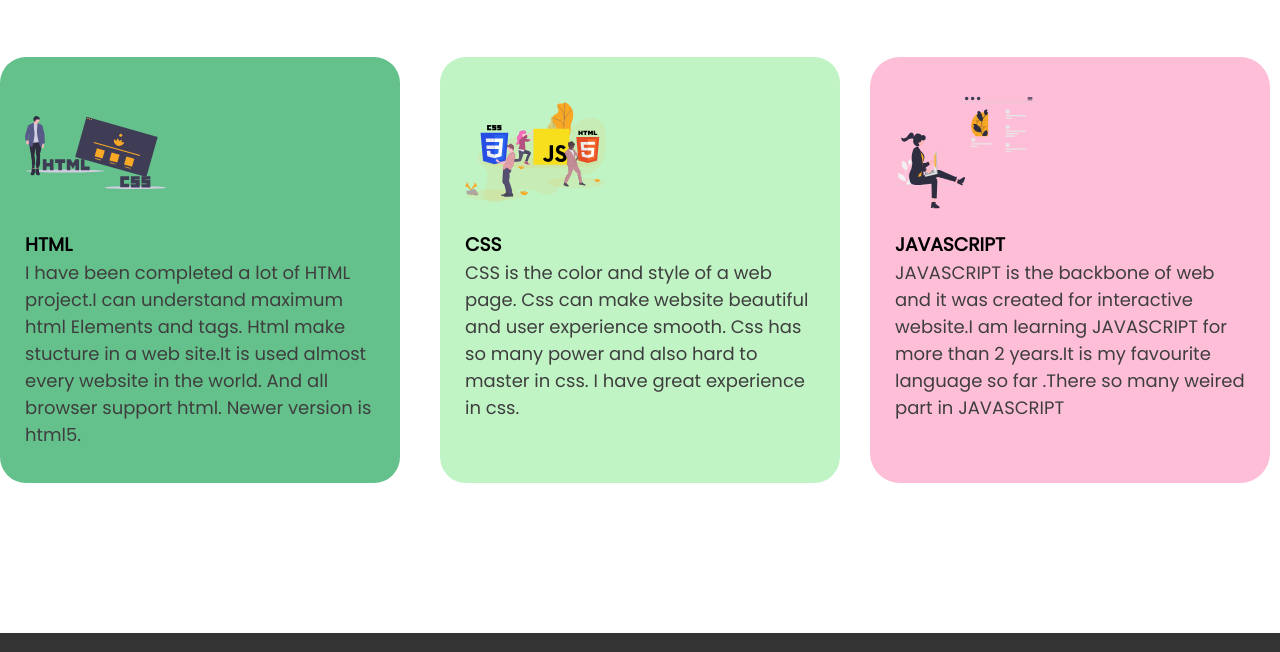
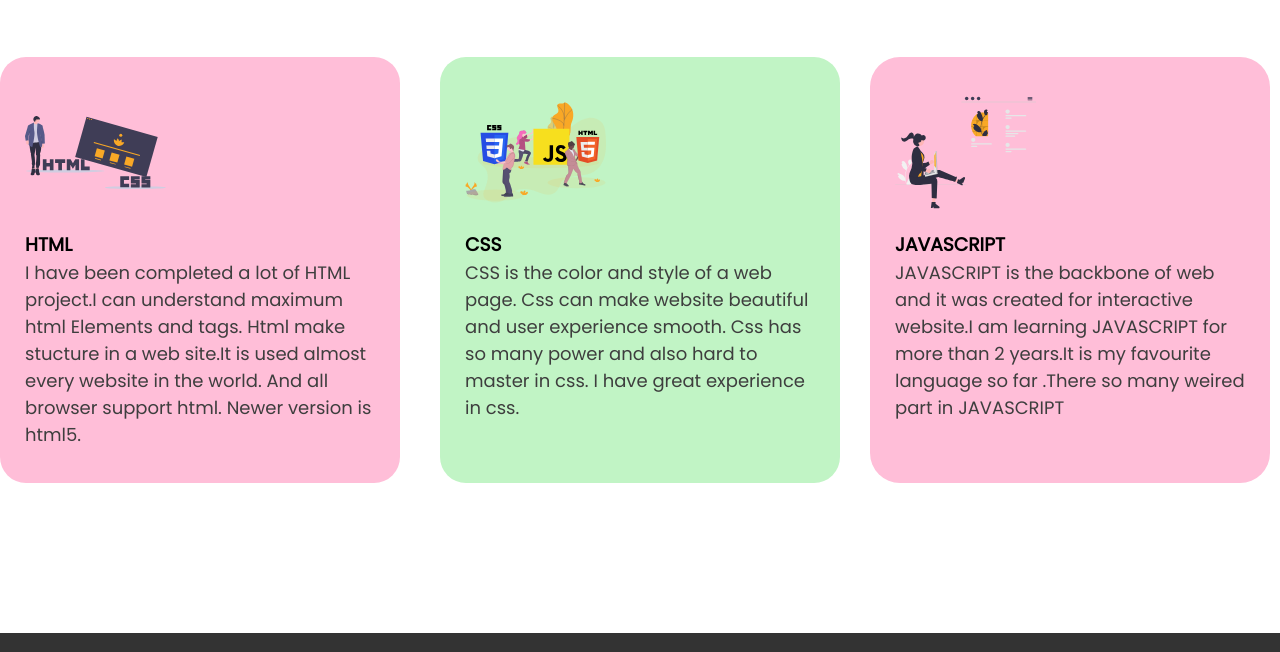
Before and after one commit to farabitusher/mission-2022, a plain HTML site: page index.html in a window 1280 px wide. Shown: the part 2892-3544 px from the top of the page. Drawn offline with Linux system fonts and the light colour scheme; a web font is replaced by a local one.

Commit message:
complete the project

```diff
--- a/style.css
+++ b/style.css
@@ -83,7 +83,7 @@ p{
                     margin-left: 0px;
                 }
                 .first-color{
-                    background-color: #65C18C;
+                    background-color: #FFBED8;
                 }
                 .second{
                     background: rgba(255, 89, 89, 0.1);
```
